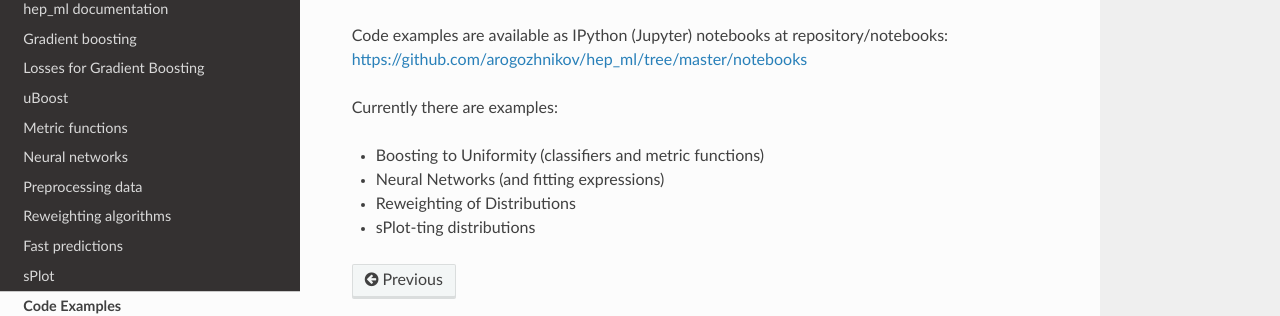
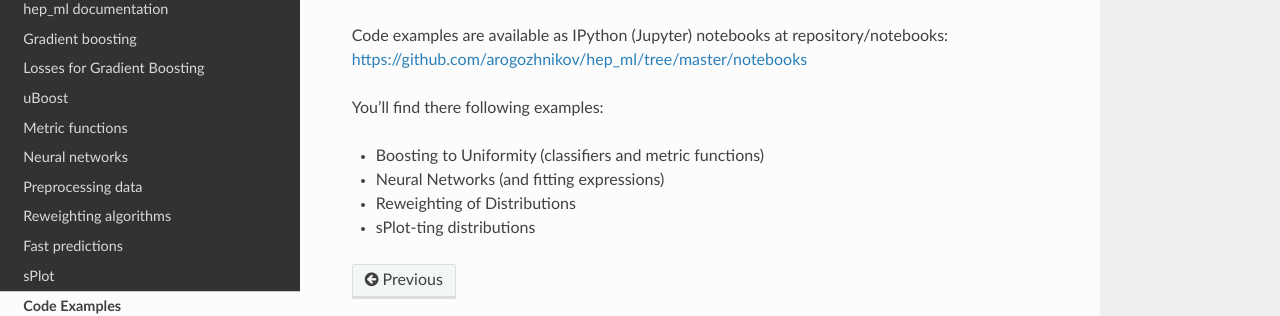
Before and after one commit to arogozhnikov/hep_ml, a Sphinx documentation site: the page built from docs/notebooks.rst, in a window 1280 px wide. Shown: the part 136-452 px from the top of the page. Built offline with Sphinx 7.4.7 and the Read the Docs theme 2.0.0, drawn with Linux system fonts in a browser that asks for light colours.

Commit message:
Docs update

```diff
--- a/docs/notebooks.rst
+++ b/docs/notebooks.rst
@@ -5,7 +5,7 @@ Code Examples
 Code examples are available as IPython (Jupyter) notebooks at repository/notebooks:
 https://github.com/arogozhnikov/hep_ml/tree/master/notebooks
 
-Currently there are examples:
+You'll find there following examples:
 
 * Boosting to Uniformity (classifiers and metric functions)
 * Neural Networks (and fitting expressions)
```
